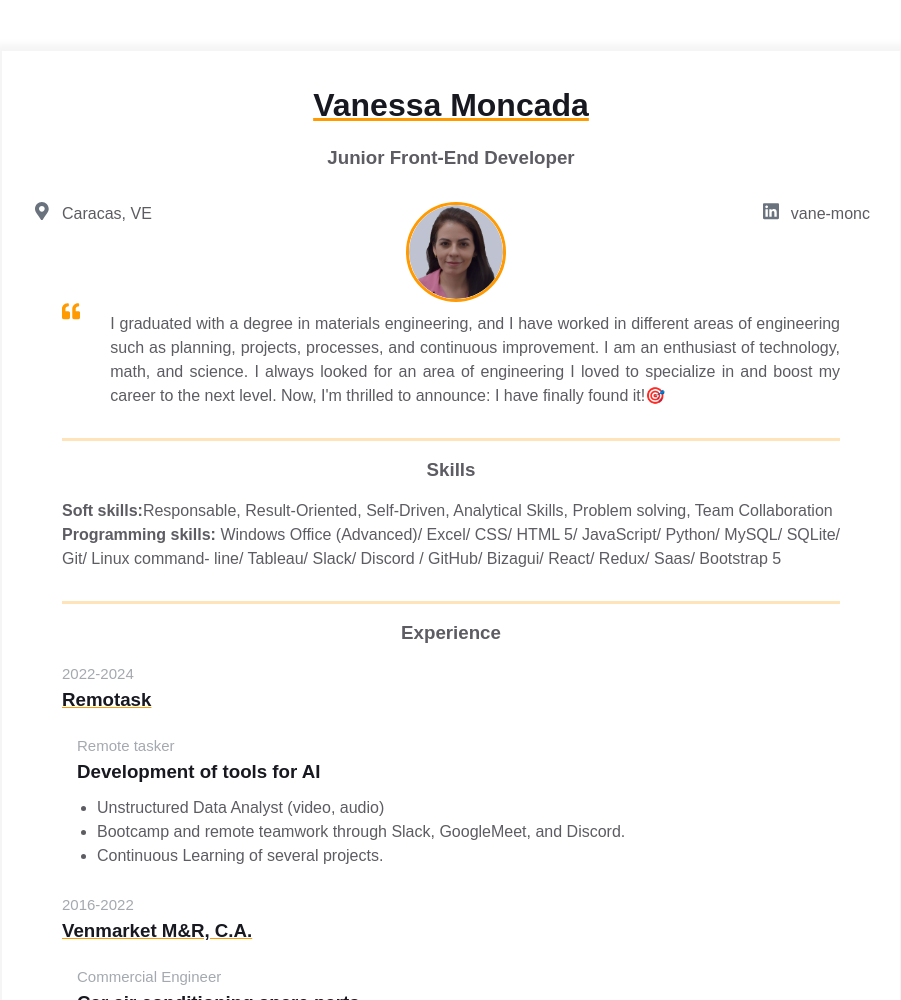
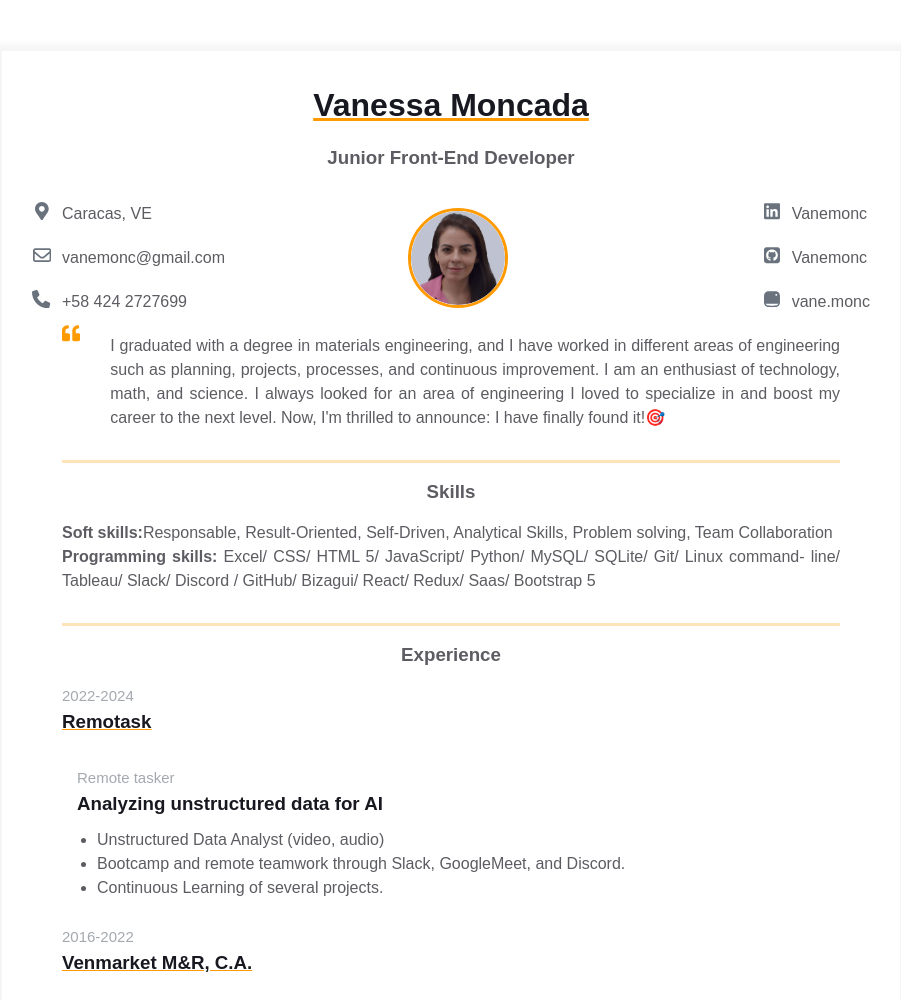
Before and after one commit to Vanemonc/homepage, a plain HTML site: page index.html in a window 1280 px wide. Shown: the top 1000 px of the page, without its empty margins (189-1090 px from the left). Drawn offline with Linux system fonts and the light colour scheme; a script that the page names is missing.

Commit message:
develop/feat:icons, margins

```diff
--- a/index.html
+++ b/index.html
@@ -28,12 +28,32 @@
                   </div>
                   <span>Caracas, VE</span>
                 </a>
+                <a href="" rel="author" class="contact-info__item">
+                  <div class="contact-info__item-icon-wrapper">
+                    <svg class="contact-info__item-icon" xmlns="http://www.w3.org/2000/svg" viewBox="0 0 512 512">
+                      <path d="M64 112c-8.8 0-16 7.2-16 16v22.1L220.5 291.7c20.7 17 50.4 17 71.1 0L464 150.1V128c0-8.8-7.2-16-16-16H64zM48 212.2V384c0
+                       8.8 7.2 16 16 16H448c8.8 0 16-7.2 16-16V212.2L322 328.8c-38.4 31.5-93.7 31.5-132 0L48 212.2zM0 128C0 92.7 28.7 64 64 64H448c35.3
+                       0 64 28.7 64 64V384c0 35.3-28.7 64-64 64H64c-35.3 0-64-28.7-64-64V128z"/>
+                    </svg>
+                  </div>
+                  <span>vanemonc@gmail.com</span>
+                </a>
+                <a href="" rel="author" class="contact-info__item">
+                  <div class="contact-info__item-icon-wrapper">
+                    <svg class="contact-info__item-icon" xmlns="http://www.w3.org/2000/svg" viewBox="0 0 540 512">
+                      <path d="M164.9 24.6c-7.7-18.6-28-28.5-47.4-23.2l-88 24C12.1 30.2 0 46 0 64C0 311.4 200.6 512 448 512c18 0 33.8-12.1
+                        38.6-29.5l24-88c5.3-19.4-4.6-39.7-23.2-47.4l-96-40c-16.3-6.8-35.2-2.1-46.3 11.6L304.7 368C234.3 334.7 177.3 277.7 144
+                        207.3L193.3 167c13.7-11.2 18.4-30 11.6-46.3l-40-96z"/>
+                    </svg>
+                  </div>
+                  <span>+58 424 2727699</span>
+                </a>
               </div>
               <div class="contact-info__block contact-info__block--center">
                 <img class="contact-info__avatar" src="./assets/picture_profile.jpeg" alt="Avatar">
               </div>
               <div class="contact-info__block">
-                <a href="www.linkedin.com/in/vanessa-d-moncada-r-a3a8b568" rel="author" class="contact-info__item">
+                <a href="https://www.linkedin.com/in/vanessa-d-moncada-r-a3a8b568/" rel="author" class="contact-info__item">
                   <div class="contact-info__item-icon-wrapper">
                     <svg class="contact-info__item-icon" xmlns="http://www.w3.org/2000/svg" viewBox="0 0 448 512">
                       <path
@@ -47,7 +67,44 @@
                       ></path>
                     </svg>
                   </div>
-                  <span>vane-monc</span>
+                  <span>Vanemonc</span>
+                </a>
+                <a href="https://github.com/Vanemonc" rel="author" class="contact-info__item">
+                  <div class="contact-info__item-icon-wrapper">
+                    <svg class="contact-info__item-icon" xmlns="http://www.w3.org/2000/svg" viewBox="0 0 448 512">
+                      <path
+                        d="M448 96c0-35.3-28.7-64-64-64H64C28.7 32 0 60.7 0 96V416c0 35.3 28.7 64 64 64H384c35.3 0 64-28.7 64-64V96zM265.8
+                        407.7c0-1.8 0-6 .1-11.6c.1-11.4 .1-28.8 .1-43.7c0-15.6-5.2-25.5-11.3-30.7c37-4.1 76-9.2 76-73.1c0-18.2-6.5-27.3-17.1-39c1.7-4.3
+                        7.4-22-1.7-45c-13.9-4.3-45.7 17.9-45.7 17.9c-13.2-3.7-27.5-5.6-41.6-5.6s-28.4 1.9-41.6 5.6c0 0-31.8-22.2-45.7-17.9c-9.1
+                        22.9-3.5 40.6-1.7 45c-10.6 11.7-15.6 20.8-15.6 39c0 63.6 37.3 69 74.3 73.1c-4.8 4.3-9.1 11.7-10.6 22.3c-9.5 4.3-33.8
+                        11.7-48.3-13.9c-9.1-15.8-25.5-17.1-25.5-17.1c-16.2-.2-1.1 10.2-1.1 10.2c10.8 5 18.4 24.2 18.4 24.2c9.7 29.7 56.1 19.7
+                        56.1 19.7c0 9 .1 21.7 .1 30.6c0 4.8 .1 8.6 .1 10c0 4.3-3 9.5-11.5 8C106 393.6 59.8 330.8 59.8 257.4c0-91.8 70.2-161.5
+                        162-161.5s166.2 69.7 166.2 161.5c.1 73.4-44.7 136.3-110.7 158.3c-8.4 1.5-11.5-3.7-11.5-8zm-90.5-54.8c-.2-1.5 1.1-2.8
+                        3-3.2c1.9-.2 3.7 .6 3.9 1.9c.3 1.3-1 2.6-3 3c-1.9 .4-3.7-.4-3.9-1.7zm-9.1 3.2c-2.2 .2-3.7-.9-3.7-2.4c0-1.3 1.5-2.4
+                        3.5-2.4c1.9-.2 3.7 .9 3.7 2.4c0 1.3-1.5 2.4-3.5 2.4zm-14.3-2.2c-1.9-.4-3.2-1.9-2.8-3.2s2.4-1.9 4.1-1.5c2 .6 3.3 2.1
+                        2.8 3.4c-.4 1.3-2.4 1.9-4.1 1.3zm-12.5-7.3c-1.5-1.3-1.9-3.2-.9-4.1c.9-1.1 2.8-.9 4.3 .6c1.3 1.3 1.8 3.3 .9 4.1c-.9 1.1-2.8
+                        .9-4.3-.6zm-8.5-10c-1.1-1.5-1.1-3.2 0-3.9c1.1-.9 2.8-.2 3.7 1.3c1.1 1.5 1.1 3.3 0 4.1c-.9
+                        .6-2.6 0-3.7-1.5zm-6.3-8.8c-1.1-1.3-1.3-2.8-.4-3.5c.9-.9 2.4-.4 3.5 .6c1.1 1.3 1.3 2.8 .4 3.5c-.9
+                        .9-2.4 .4-3.5-.6zm-6-6.4c-1.3-.6-1.9-1.7-1.5-2.6c.4-.6 1.5-.9 2.8-.4c1.3 .7 1.9 1.8 1.5 2.6c-.4 .9-1.7 1.1-2.8 .4z"/>
+                    </svg>
+                  </div>
+                  <span>Vanemonc</span>
+                </a>
+                <a href="https://www.instagram.com/vane.monc/" rel="author" class="contact-info__item">
+                  <div class="contact-info__item-icon-wrapper">
+                    <svg class="contact-info__item-icon" xmlns="http://www.w3.org/2000/svg" viewBox="0 0 448 512">
+                      <path
+                        d="M224.1 141c-63.6 0-114.9 51.3-114.9 114.9s51.3 114.9 114.9 114.9S339 319.5 339 255.9 287.7 141 224.1 141zm0 189.6c-41.1 0
+                        -74.7-33.5-74.7-74.7s33.5-74.7 74.7-74.7 74.7 33.5 74.7 74.7-33.6 74.7-74.7 74.7zm146.4-194.3c0 14.9-12 26.8-26.8 26.8-14.9
+                        0-26.8-12-26.8-26.8s12-26.8 26.8-26.8 26.8 12 26.8 26.8zm76.1 27.2c-1.7-35.9-9.9-67.7-36.2-93.9-26.2-26.2-58-34.4-93.9-36.2
+                        -37-2.1-147.9-2.1-184.9 0-35.8 1.7-67.6 9.9-93.9 36.1s-34.4 58-36.2 93.9c-2.1 37-2.1 147.9 0 184.9 1.7 35.9 9.9 67.7 36.2
+                        93.9s58 34.4 93.9 36.2c37 2.1 147.9 2.1 184.9 0 35.9-1.7 67.7-9.9 93.9-36.2 26.2-26.2 34.4-58 36.2-93.9 2.1-37 2.1-147.8
+                        0-184.8zM398.8 388c-7.8 19.6-22.9 34.7-42.6 42.6-29.5 11.7-99.5 9-132.1 9s-102.7 2.6-132.1-9c-19.6-7.8-34.7-22.9-42.6-42.6-11.
+                        7-29.5-9-99.5-9-132.1s-2.6-102.7 9-132.1c7.8-19.6 22.9-34.7 42.6-42.6 29.5-11.7 99.5-9 132.1-9s102.7-2.6 132.1 9c19.6 7.8 34.7
+                        22.9 42.6 42.6 11.7 29.5 9 99.5 9 132.1s2.7 102.7-9 132.1z"/>
+                    </svg>
+                  </div>
+                  <span>vane.monc</span>
                 </a>
               </div>
             </div>
@@ -76,13 +133,12 @@
                 </div>
               </div>
             </div>
-
             <div class="container">
               <div class="resume__block">
                 <div class="skills">
                   <h3 class="skills__header">Skills</h3>
                   <p class="skills__text"><strong>Soft skills:</strong>Responsable, Result-Oriented, Self-Driven, Analytical Skills, Problem solving, Team Collaboration</p>
-                  <p class="skills__text"><strong>Programming skills:</strong> Windows Office (Advanced)/ Excel/ CSS/ HTML 5/ JavaScript/ Python/ MySQL/ SQLite/ Git/ Linux command-
+                  <p class="skills__text"><strong>Programming skills:</strong> Excel/ CSS/ HTML 5/ JavaScript/ Python/ MySQL/ SQLite/ Git/ Linux command-
 line/ Tableau/ Slack/ Discord / GitHub/ Bizagui/ React/ Redux/ Saas/ Bootstrap 5</p>
                 </div>
               </div>
@@ -106,7 +162,7 @@ line/ Tableau/ Slack/ Discord / GitHub/ Bizagui/ React/ Redux/ Saas/ Bootstrap 5
                 <div class="additional-info fv">
                   <div class="experiences__company-project">
                     <span class="experiences__company-project-role">Remote tasker</span>
-                    <h3 class="experiences__company-project-name">Development of tools for AI</h3>
+                    <h3 class="experiences__company-project-name">Analyzing unstructured data for AI</h3>
                     <ul class="experiences__company-project-responsibilities">
                       <li>Unstructured Data Analyst (video, audio)</li>
                       <li>Bootcamp and remote teamwork through Slack, GoogleMeet, and Discord.</li>
@@ -131,7 +187,7 @@ line/ Tableau/ Slack/ Discord / GitHub/ Bizagui/ React/ Redux/ Saas/ Bootstrap 5
                     <ul class="experiences__company-project-responsibilities">
                       <li>Perform market analysis</li>
                       <li>Posting ads on the marketplace</li>
-                      <li>online sales</li>
+                      <li>Online sales</li>
                     </ul>
                   </div>
                 </div>
@@ -151,7 +207,7 @@ line/ Tableau/ Slack/ Discord / GitHub/ Bizagui/ React/ Redux/ Saas/ Bootstrap 5
                     <h3 class="experiences__company-project-name">Process improvement in the imaging and radiology unit</h3>
                     <ul class="experiences__company-project-responsibilities">
                       <li>Update documentation of process flow</li>
-                      <li>standardize, improve, or redesign processes </li>
+                      <li>Standardize, improve, or redesign processes </li>
                       <li>Diagnose problems, propose improvements, and execute implementations</li>
                       <li>Reduce cycle process times, reduce cost</li>
                     </ul>
@@ -183,7 +239,7 @@ line/ Tableau/ Slack/ Discord / GitHub/ Bizagui/ React/ Redux/ Saas/ Bootstrap 5
                   <div class="experiences__company">
                     <div class="experiences__company-header">
                         <span class="experiences__company-header-durability">2011</span>
-                        <h3 class="experiences__company-header-name">Polymer Group Laboratory. Simón Bolívar University (USB)</h3>
+                        <h3 class="experiences__company-header-name">Polymer Group Laboratory. Universidad Simón Bolívar(USB)</h3>
                     </div>
                   </div>
                 </div>
--- a/styles.css
+++ b/styles.css
@@ -28,6 +28,7 @@ body {
   display: flex;
   flex-direction: row;
   justify-content: space-between;
+  margin-bottom: 10px;
 }
 
 .fv {
@@ -91,7 +92,7 @@ body {
 .contact-info__block {
   display: flex;
   flex-direction: column;
-  justify-content: space-between;
+  justify-content: flex-start;
 }
 
 .contact-info__block--center {
@@ -132,6 +133,7 @@ body {
   object-fit: cover;
   border: 3px solid;
   border-color: var(--text-decoration-color);
+  margin-right: 70px;
 }
 
 /* Intro and skills styles */
```
